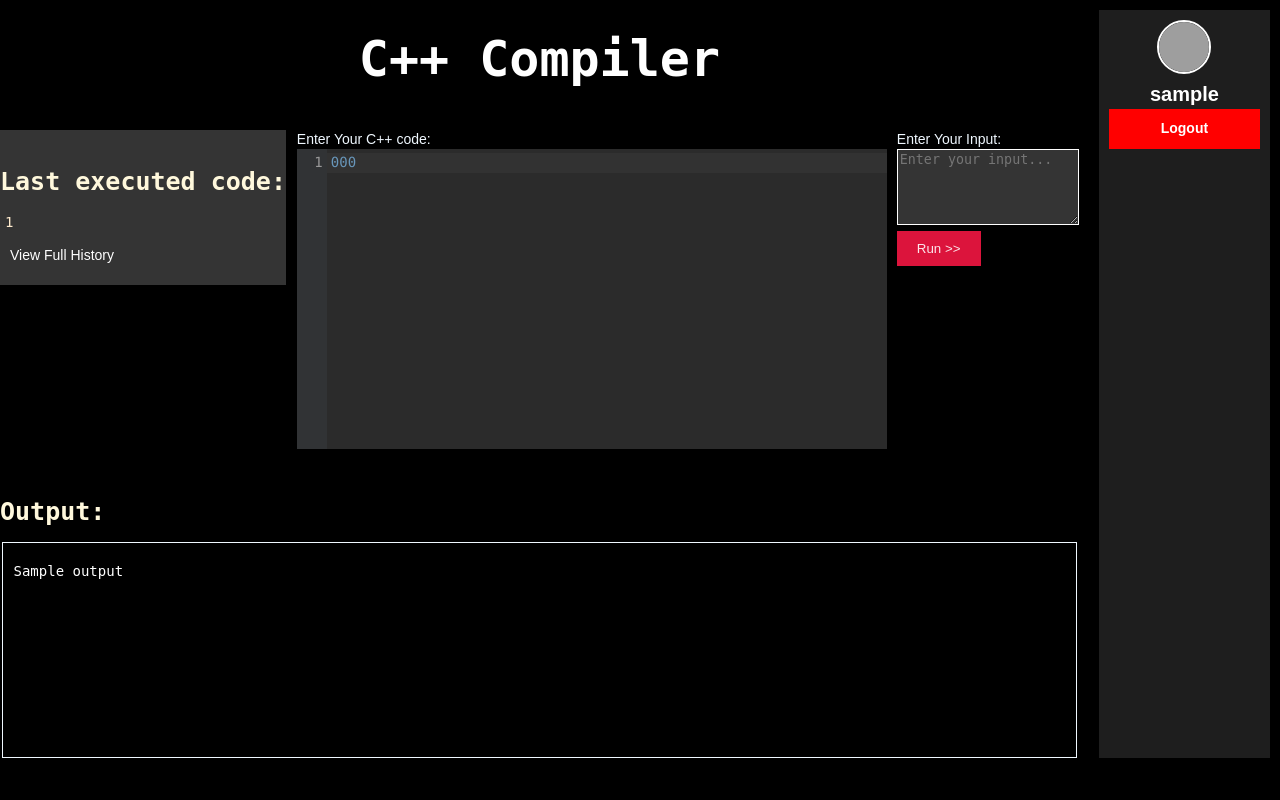
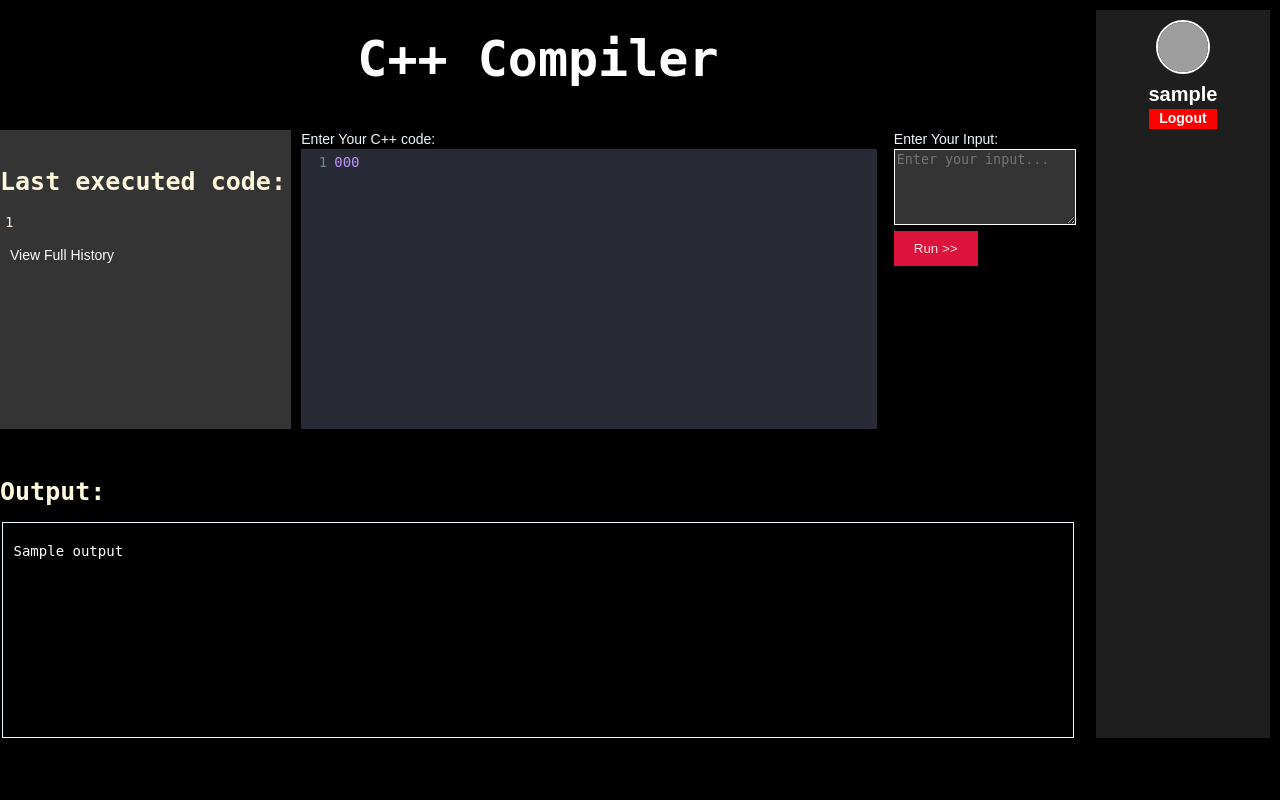
Before and after one commit to Srivatsanb123/CPP_Compiler, a Flask app: template templates/index.html in a window 1280 px wide. Run offline with Flask 3, Linux system fonts and the light colour scheme; the template is opened without the code that fills it: most values are stand-ins (such as "Sample title", 1, 10 or a date in 2020); some libraries are stand-ins or nearby versions; grey boxes are pictures that could not be loaded.

Commit message:
C++ Compiler

```diff
--- a/templates/index.html
+++ b/templates/index.html
@@ -3,9 +3,8 @@
 <head>
     <meta charset="utf-8">
     <link rel="icon" type="image/x-icon" href="https://upload.wikimedia.org/wikipedia/commons/thumb/1/18/ISO_C%2B%2B_Logo.svg/1200px-ISO_C%2B%2B_Logo.svg.png">
-    <link rel="stylesheet" href="https://cdnjs.cloudflare.com/ajax/libs/codemirror/5.62.3/codemirror.min.css">
-    <link rel="stylesheet" href="https://cdnjs.cloudflare.com/ajax/libs/codemirror/5.62.3/theme/darcula.min.css">
-
+    <link rel="stylesheet" href="https://cdn.jsdelivr.net/npm/codemirror@5.62.3/theme/dracula.min.css">
+    <link rel="stylesheet" href="https://cdnjs.cloudflare.com/ajax/libs/codemirror/5.62.3/codemirror.css">
     <style>
         body {
             font-family: "Montserrat", Arial;
@@ -38,7 +37,9 @@
             padding: 10px;
             text-decoration: none;
         }
-
+        a:hover{
+            color: #666;
+        }
 
         button {
             background-color: crimson;
@@ -76,6 +77,7 @@
             padding: 10px;
             font-weight: bold;
             text-align: center;
+            align-items: center;
             display: flex;
             flex-direction: column;
             grid-column-start: 4;
@@ -101,14 +103,19 @@
 
         .logout {
             background-color: red;
-            padding: 10px;
+            width:fit-content;
+            height:fit-content;
         }
         .logout:hover {
             background-color: #666;
         }
+        #Logout{
+            text-align:center;
+            padding:10px;
+        }
         .history {
-            width: fit-content;
-            height: fit-content;
+            width: 100%;
+            height: 100%;
             background-color: #343434;
         }
 
@@ -121,12 +128,6 @@
             padding-left: 5px;
         }
 
-
-        .CodeMirror-scroll{
-            height: 30vw;
-            width: 50vw;
-            overflow: auto;
-        }
         #input {
             color: white;
             height: 70px;
@@ -166,12 +167,17 @@
         body *::-webkit-scrollbar-track-piece {
             background-color: #1e1e1e;
         }
-
+        .CodeMirror {
+            font-family: monospace;
+            height: 35vh;
+            width: 45vw;
+            color: black;
+            direction: ltr;
+        }
     </style>
     <title>Online C++ Compiler</title>
 </head>
 <body>
-
     <form method="POST" autocomplete="off" action="#outputscr">
         <div class="container">
             <div class="profile">
@@ -186,15 +192,16 @@
                     <pre class="precode">{{ history[-1][0] }}</pre>
                     <a href="./history" target="_blank">View Full History</a>
                 {% else %}
-                    <p>No Code Executed Yet</p>
+                    <p style="color: blanchedalmond;">No Code Executed Yet</p>
                 {% endif %}
                 <br><br>
             </div>
             <div class="code">
                 <label>Enter Your C++ code:</label><br>
-                <textarea placeholder="Your Code goes here..." id="cppcode" name="cppcode" required>{% if cppcode %}{{cppcode}}{% else %}#include &lt;iostream&gt;
+                <textarea id="cppcode" name="cppcode" required>{% if cppcode %}{{cppcode}}{% else %}#include &lt;iostream&gt;
 using namespace std;
-int main() {
+int main()
+{
 }{% endif %}</textarea>
             </div>
             <div class="input">
@@ -212,29 +219,20 @@ int main() {
             </div>
         </div>
     </form>
-
-    <script src="https://cdnjs.cloudflare.com/ajax/libs/codemirror/5.62.3/codemirror.min.js"></script>
-    <script src="https://cdnjs.cloudflare.com/ajax/libs/codemirror/5.62.3/mode/clike/clike.min.js"></script>
-    <script src="https://cdnjs.cloudflare.com/ajax/libs/codemirror/5.62.3/addon/selection/active-line.min.js"></script>
+    <script src="https://cdnjs.cloudflare.com/ajax/libs/codemirror/5.62.3/codemirror.js"></script>
+    <script src="https://cdnjs.cloudflare.com/ajax/libs/codemirror/5.62.3/mode/clike/clike.js"></script>
+    <script src="../static/js/Logout.js"></script>
     <script>
-        var cppCodeMirror = CodeMirror.fromTextArea(document.getElementById("cppcode"), {
+        var editor = CodeMirror.fromTextArea(cppcode, {
             lineNumbers: true,
             mode: "text/x-c++src",
-            theme: "darcula",
-            styleActiveLine: true,
-            indentUnit: 4
-        });
-        cppCodeMirror.on("keydown", function (editor, event) {
-            if (event.key === "Tab") {
-                event.preventDefault();
-                var cursor = editor.getCursor();
-                var lineContent = editor.getLine(cursor.line);
-                editor.replaceRange("\t", { line: cursor.line, ch: 0 }, { line: cursor.line, ch: lineContent.length });
-            }
+            indentUnit: 4,
+            indentWithTabs: false,
+            theme: "dracula"
         });
 
         function codecheck() {
-            var cppcode = cppCodeMirror.getValue();
+            var cppcode = editor.getValue();
             if (cppcode.includes("main")) {
                 return false;
             }
@@ -250,7 +248,7 @@ int main() {
                 form.submit();
             }
         });
+
     </script>
-    <script src="../static/js/Logout.js"></script>
 </body>
 </html>
```
